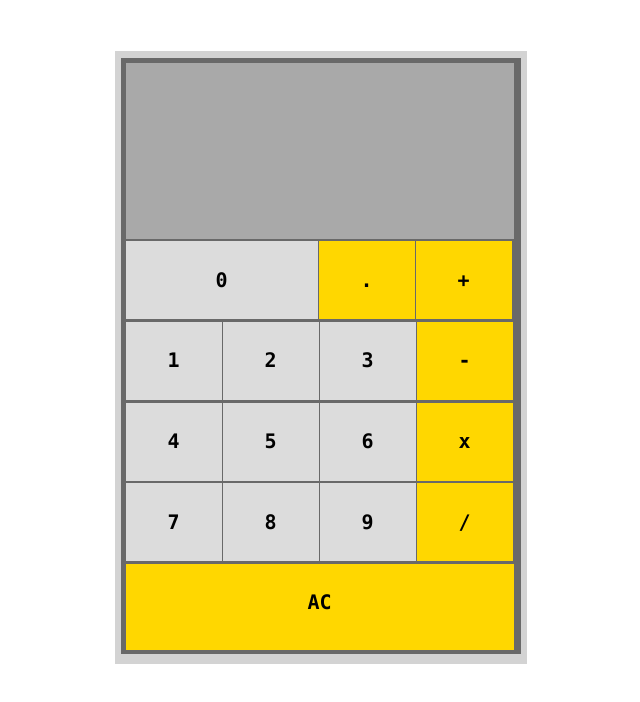
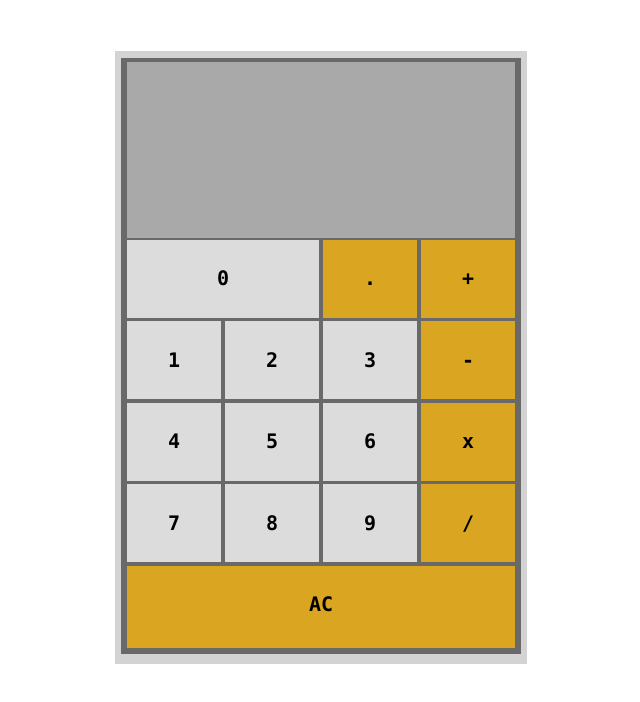
Before and after one commit to elizajing/calculator, a React app: page / in a window 1280 px wide. Shown: the top 702 px of the page, without its empty margins (319-959 px from the left). Built offline with nearby package versions, Linux system fonts and the light colour scheme; the HTML template or start-up script is replaced by a standard one.

Commit message:
Change for better layout css for buttons

```diff
--- a/src/App.css
+++ b/src/App.css
@@ -16,7 +16,7 @@
   background-color: #A9A9A9;
   height: 30%;
   width: 99%;
-  margin: 1px;
+  margin: auto;
 }
 .buttonboard{
   display: flex;
@@ -25,7 +25,7 @@
   flex-wrap: wrap;
   height: 70%;
   width: 100%;
-
+  margin: auto;
   /* background-color: #A9A9A9; */
 }
 .buttonzero{
@@ -34,31 +34,31 @@
   background-color: #DCDCDC;
   text-align: center;
   font-size: 20px;
-  margin: 0.5px;
+  margin: auto;
 }
 .regularbutton{
-  width: 24.5%;
+  width: 24%;
   height: 19%;
   background-color: #DCDCDC;
   text-align: center;
   font-size: 20px;
-  margin: 0.5px;
+  margin: auto;
 }
 .symbolbutton{
-  width: 24.5%;
+  width: 24%;
   height: 19%;
-  background-color: #FFD700;
+  background-color: #DAA520;
   text-align: center;
   font-size: 20px;
-  margin: 0.5px;
+  margin: auto;
 }
 .acbutton{
   width: 99%;
-  height: 21%;
-  background-color: #FFD700;
+  height: 20%;
+  background-color: #DAA520;
   text-align: center;
   font-size: 20px;
-  margin: 0.5px;
+  margin: auto;
 }
 h4 {
   font-family: "Lucida Console", Monaco, monospace;
```
